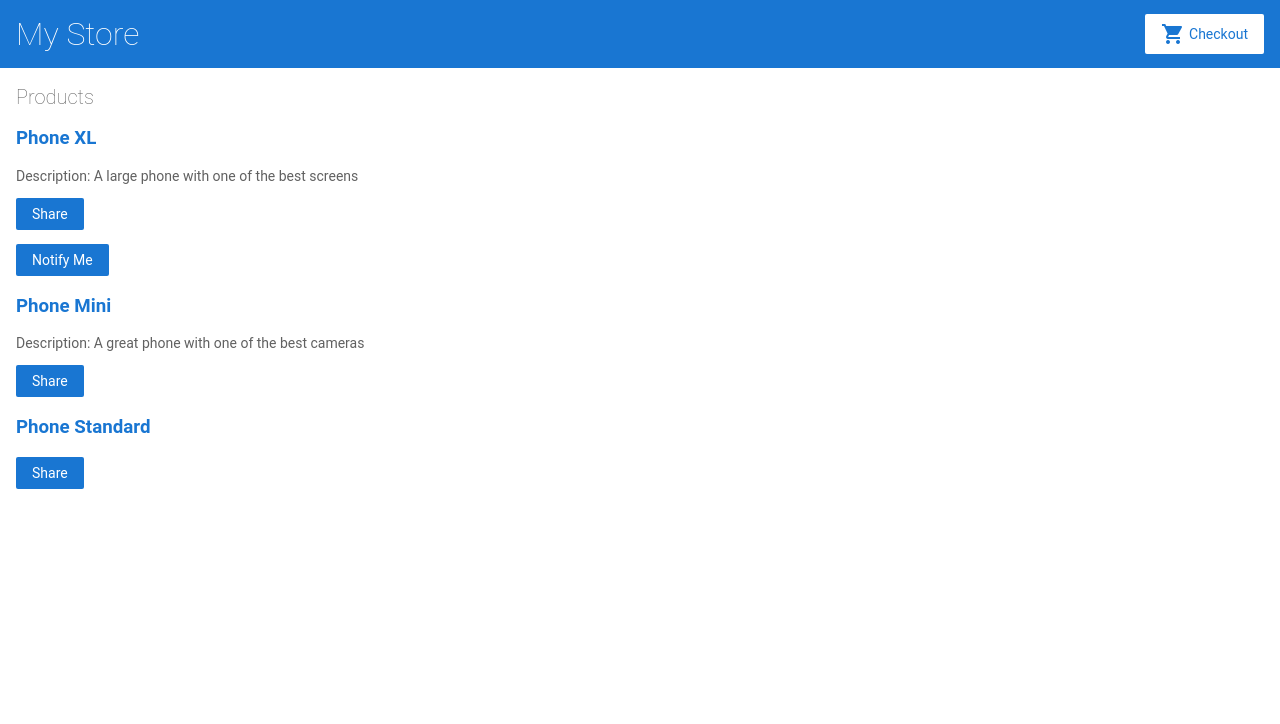
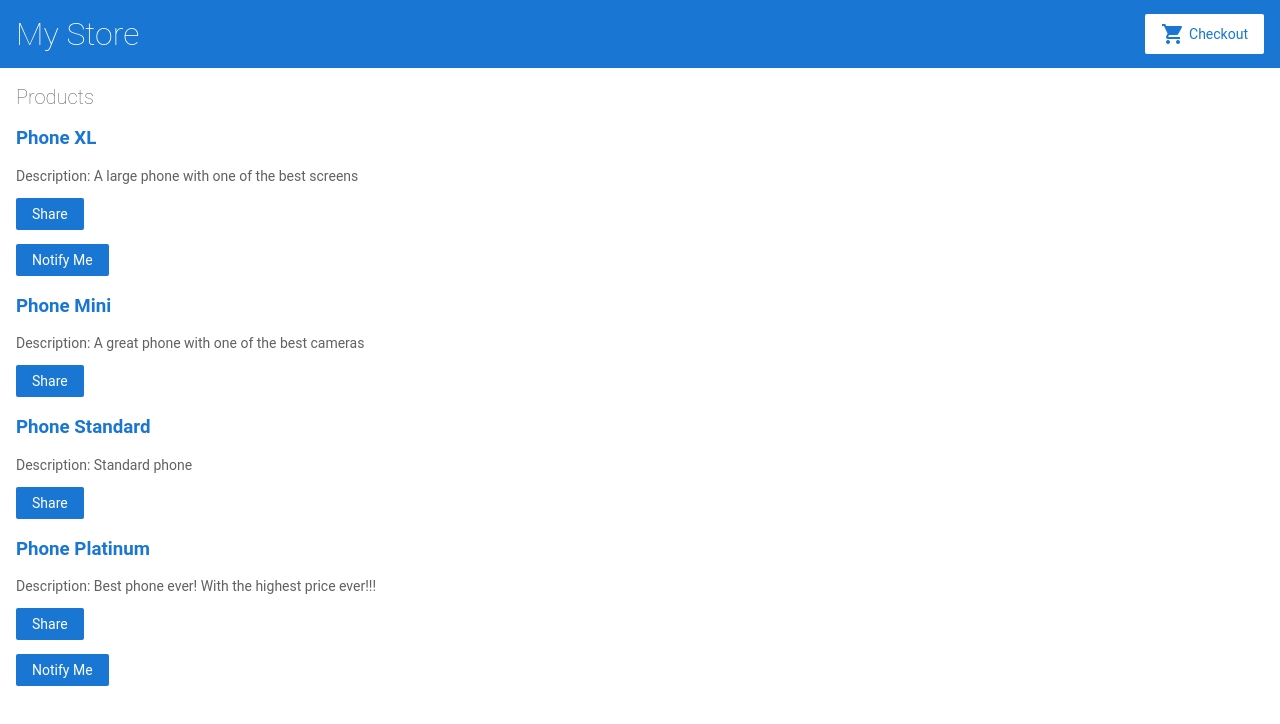
Before and after one commit to raouln55/angular-2td241, an Angular app: page / in a window 1280 px wide. Shown: the top 724 px of the page. Built offline with nearby package versions, Linux system fonts and the light colour scheme.

Commit message:
1 file modified

```diff
--- a/src/app/products.ts
+++ b/src/app/products.ts
@@ -12,7 +12,12 @@ export const products = [
   {
     name: 'Phone Standard',
     price: 299,
-    description: ''
+    description: 'Standard phone'
+  },
+  {
+    name: 'Phone Platinum',
+    price: 1299,
+    description: 'Best phone ever! With the highest price ever!!!'
   }
 ];
 
```
